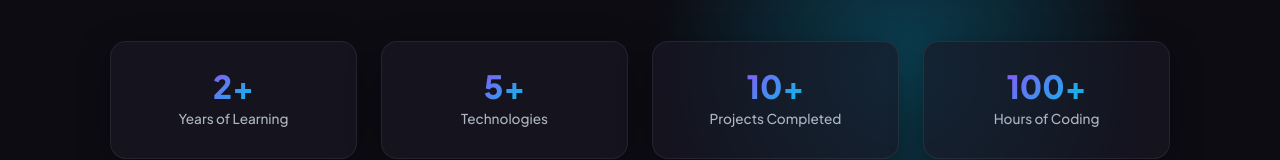
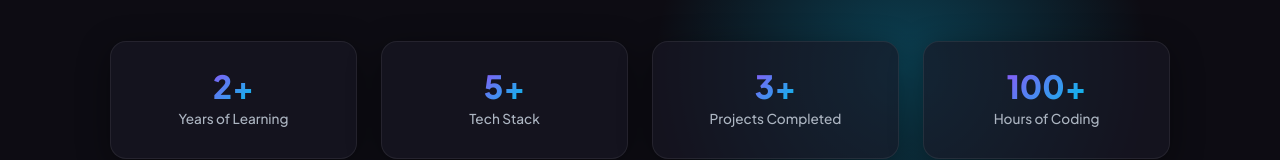
Before and after one commit to agalya2207/Agalya_01, a React (Vite) app: page / in a window 1280 px wide. Shown: the part 759-919 px from the top of the page. Built offline with nearby package versions, Linux system fonts and the light colour scheme.

Commit message:
Update home page stats and layout improvements

```diff
--- a/src/pages/public/Home.jsx
+++ b/src/pages/public/Home.jsx
@@ -11,8 +11,8 @@ const roleTitles = [
 
 const stats = [
   { value: "2+", label: "Years of Learning" },
-  { value: "5+", label: "Technologies" },
-  { value: "10+", label: "Projects Completed" },
+  { value: "5+", label: "Tech Stack" },
+  { value: "3+", label: "Projects Completed" },
   { value: "100+", label: "Hours of Coding" },
 ];
 
```
